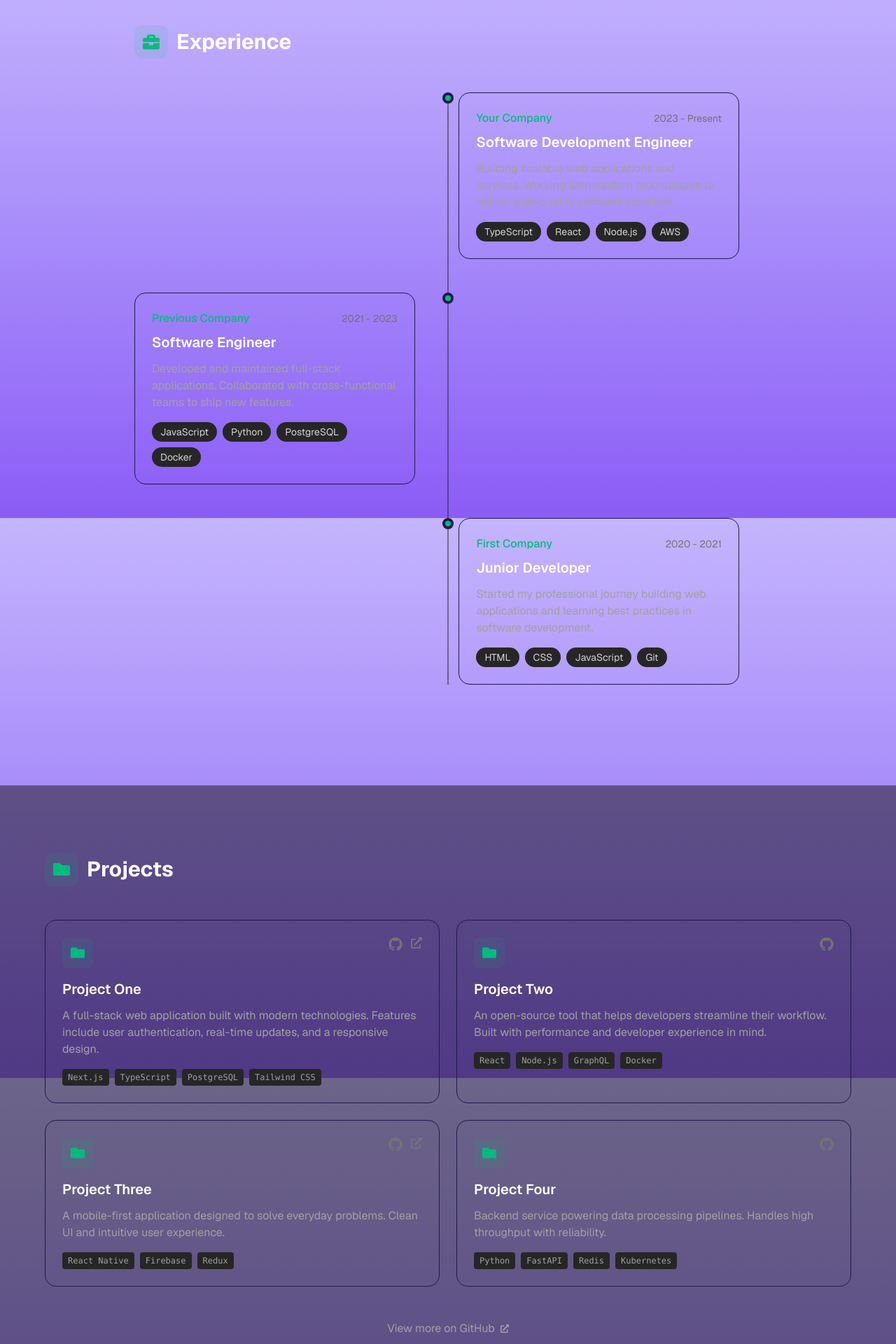
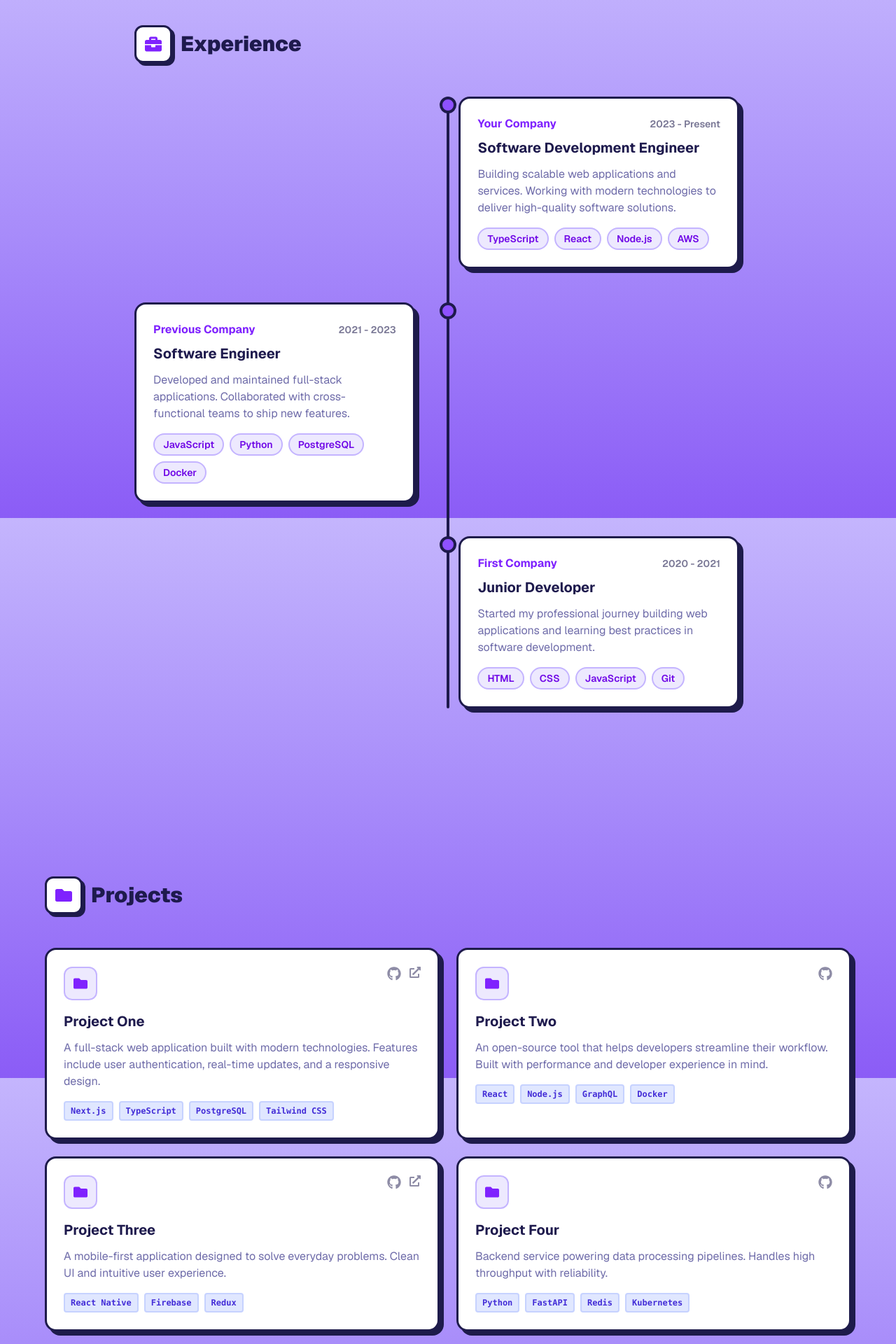
Before and after one commit to 42euge/euge-website, a Next.js app: page / in a window 1280 px wide. Shown: the part 860-2780 px from the top of the page at 70% size. Built offline with nearby package versions, Linux system fonts and the light colour scheme.

Commit message:
Theme update

```diff
--- a/app/blog/[slug]/page.tsx
+++ b/app/blog/[slug]/page.tsx
@@ -45,18 +45,20 @@ export default async function BlogPostPage({ params }: Props) {
         {/* Back link */}
         <Link
           href="/blog"
-          className="inline-flex items-center gap-2 text-neutral-400 hover:text-emerald-500 transition-colors mb-8"
+          className="inline-flex items-center gap-2 text-indigo-950/70 hover:text-violet-600 transition-colors mb-8 font-semibold"
         >
           <FaArrowLeft className="w-3 h-3" />
           Back to blog
         </Link>
 
+        {/* Content card */}
+        <div className="cartoon-card rounded-2xl p-8 md:p-12">
           {/* Header */}
-        <header className="mb-12">
-          <h1 className="text-4xl md:text-5xl font-bold text-white mb-4">
+          <header className="mb-8 pb-8 border-b-2 border-indigo-950/10">
+            <h1 className="text-3xl md:text-4xl font-black text-indigo-950 mb-4">
               {post.title}
             </h1>
-          <div className="flex items-center gap-4 text-neutral-500">
+            <div className="flex items-center gap-4 text-indigo-950/60 font-semibold">
               <span className="flex items-center gap-2">
                 <FaCalendar className="w-4 h-4" />
                 {new Date(post.date).toLocaleDateString("en-US", {
@@ -71,7 +73,7 @@ export default async function BlogPostPage({ params }: Props) {
                 {post.tags.map((tag) => (
                   <span
                     key={tag}
-                  className="px-3 py-1 text-sm bg-emerald-500/10 text-emerald-500 rounded-full"
+                    className="px-3 py-1 text-sm bg-violet-100 text-violet-700 rounded-full font-semibold border-2 border-violet-300"
                   >
                     {tag}
                   </span>
@@ -81,8 +83,9 @@ export default async function BlogPostPage({ params }: Props) {
           </header>
 
           {/* Content */}
-        <div className="prose prose-invert prose-emerald max-w-none prose-headings:text-white prose-p:text-neutral-300 prose-a:text-emerald-500 prose-strong:text-white prose-code:text-emerald-400 prose-pre:bg-neutral-900 prose-pre:border prose-pre:border-neutral-800">
+          <div className="prose prose-lg max-w-none prose-headings:text-indigo-950 prose-headings:font-bold prose-p:text-indigo-900/80 prose-a:text-violet-600 prose-strong:text-indigo-950 prose-code:text-violet-600 prose-code:bg-violet-50 prose-code:px-1 prose-code:rounded prose-pre:bg-indigo-950 prose-pre:text-white prose-li:text-indigo-900/80">
             <MDXRemote source={post.content} />
+          </div>
         </div>
       </article>
     </div>
--- a/app/blog/page.tsx
+++ b/app/blog/page.tsx
@@ -15,32 +15,32 @@ export default function BlogPage() {
       <div className="max-w-4xl mx-auto">
         {/* Header */}
         <div className="mb-12">
-          <h1 className="text-4xl font-bold text-white mb-4">Blog</h1>
-          <p className="text-neutral-400 text-lg">
+          <h1 className="text-4xl font-black text-indigo-950 mb-4">Blog</h1>
+          <p className="text-indigo-900/70 text-lg font-semibold">
             Thoughts on software development, technology, and more.
           </p>
         </div>
 
         {/* Posts */}
         {posts.length === 0 ? (
-          <div className="text-center py-16">
-            <p className="text-neutral-500 text-lg">No posts yet. Check back soon!</p>
+          <div className="text-center py-16 cartoon-card rounded-2xl">
+            <p className="text-indigo-900/70 text-lg font-semibold">No posts yet. Check back soon!</p>
           </div>
         ) : (
-          <div className="space-y-8">
+          <div className="space-y-6">
             {posts.map((post) => (
               <article
                 key={post.slug}
-                className="group p-6 rounded-2xl bg-card border border-card-border hover:border-emerald-500/50 transition-all duration-300"
+                className="group p-6 rounded-2xl cartoon-card hover:-translate-y-1 transition-transform duration-200"
               >
                 <Link href={`/blog/${post.slug}`}>
-                  <h2 className="text-2xl font-semibold text-white mb-3 group-hover:text-emerald-500 transition-colors">
+                  <h2 className="text-2xl font-bold text-indigo-950 mb-3 group-hover:text-violet-600 transition-colors">
                     {post.title}
                   </h2>
-                  <p className="text-neutral-400 mb-4 line-clamp-2">
+                  <p className="text-indigo-900/70 mb-4 line-clamp-2">
                     {post.description}
                   </p>
-                  <div className="flex flex-wrap items-center gap-4 text-sm text-neutral-500">
+                  <div className="flex flex-wrap items-center gap-4 text-sm text-indigo-950/60 font-semibold">
                     <span className="flex items-center gap-2">
                       <FaCalendar className="w-3 h-3" />
                       {new Date(post.date).toLocaleDateString("en-US", {
--- a/components/Experience.tsx
+++ b/components/Experience.tsx
@@ -43,16 +43,16 @@ export function Experience() {
       <div className="max-w-4xl mx-auto">
         {/* Section header */}
         <div className="flex items-center gap-3 mb-12">
-          <div className="p-3 rounded-xl bg-emerald-500/10 text-emerald-500">
-            <FaBriefcase className="w-6 h-6" />
+          <div className="p-3 rounded-xl bg-white border-3 border-indigo-950 cartoon-btn">
+            <FaBriefcase className="w-6 h-6 text-violet-600" />
           </div>
-          <h2 className="text-3xl font-bold text-white">Experience</h2>
+          <h2 className="text-3xl font-black text-indigo-950">Experience</h2>
         </div>
 
         {/* Timeline */}
         <div className="relative">
           {/* Timeline line */}
-          <div className="absolute left-0 md:left-1/2 top-0 bottom-0 w-px bg-neutral-800 -translate-x-1/2" />
+          <div className="absolute left-4 md:left-1/2 top-0 bottom-0 w-1 bg-indigo-950 -translate-x-1/2 rounded-full" />
 
           {experiences.map((exp, index) => (
             <div
@@ -62,26 +62,26 @@ export function Experience() {
               }`}
             >
               {/* Timeline dot */}
-              <div className="absolute left-0 md:left-1/2 w-4 h-4 bg-emerald-500 rounded-full -translate-x-1/2 border-4 border-background" />
+              <div className="absolute left-4 md:left-1/2 w-6 h-6 bg-violet-500 rounded-full -translate-x-1/2 border-4 border-indigo-950 z-10" />
 
               {/* Content */}
-              <div className="md:w-1/2 pl-8 md:pl-0 md:px-8">
-                <div className="p-6 rounded-2xl bg-card border border-card-border hover:border-emerald-500/50 transition-colors">
-                  <div className="flex items-center justify-between mb-2">
-                    <span className="text-emerald-500 font-medium">
+              <div className="md:w-1/2 pl-12 md:pl-0 md:px-8">
+                <div className="p-6 rounded-2xl cartoon-card">
+                  <div className="flex items-center justify-between mb-2 flex-wrap gap-2">
+                    <span className="text-violet-600 font-bold">
                       {exp.company}
                     </span>
-                    <span className="text-sm text-neutral-500">{exp.period}</span>
+                    <span className="text-sm text-indigo-950/60 font-semibold">{exp.period}</span>
                   </div>
-                  <h3 className="text-xl font-semibold text-white mb-3">
+                  <h3 className="text-xl font-bold text-indigo-950 mb-3">
                     {exp.role}
                   </h3>
-                  <p className="text-neutral-400 mb-4">{exp.description}</p>
+                  <p className="text-indigo-900/70 mb-4">{exp.description}</p>
                   <div className="flex flex-wrap gap-2">
                     {exp.technologies.map((tech) => (
                       <span
                         key={tech}
-                        className="px-3 py-1 text-sm bg-neutral-800 text-neutral-300 rounded-full"
+                        className="px-3 py-1 text-sm bg-violet-100 text-violet-700 rounded-full font-semibold border-2 border-violet-300"
                       >
                         {tech}
                       </span>
--- a/components/Projects.tsx
+++ b/components/Projects.tsx
@@ -48,14 +48,14 @@ const projects: Project[] = [
 
 export function Projects() {
   return (
-    <section id="projects" className="py-24 px-6 bg-neutral-900/50">
+    <section id="projects" className="py-24 px-6">
       <div className="max-w-6xl mx-auto">
         {/* Section header */}
         <div className="flex items-center gap-3 mb-12">
-          <div className="p-3 rounded-xl bg-emerald-500/10 text-emerald-500">
-            <FaFolder className="w-6 h-6" />
+          <div className="p-3 rounded-xl bg-white border-3 border-indigo-950 cartoon-btn">
+            <FaFolder className="w-6 h-6 text-violet-600" />
           </div>
-          <h2 className="text-3xl font-bold text-white">Projects</h2>
+          <h2 className="text-3xl font-black text-indigo-950">Projects</h2>
         </div>
 
         {/* Projects grid */}
@@ -63,13 +63,11 @@ export function Projects() {
           {projects.map((project, index) => (
             <div
               key={index}
-              className={`group p-6 rounded-2xl bg-card border border-card-border hover:border-emerald-500/50 transition-all duration-300 ${
-                project.featured ? "md:col-span-1" : ""
-              }`}
+              className="group p-6 rounded-2xl cartoon-card hover:-translate-y-1 transition-transform duration-200"
             >
               {/* Header */}
               <div className="flex items-start justify-between mb-4">
-                <div className="p-3 rounded-lg bg-emerald-500/10 text-emerald-500 group-hover:bg-emerald-500 group-hover:text-white transition-colors">
+                <div className="p-3 rounded-xl bg-violet-100 text-violet-600 border-2 border-violet-300">
                   <FaFolder className="w-5 h-5" />
                 </div>
                 <div className="flex gap-3">
@@ -78,7 +76,7 @@ export function Projects() {
                       href={project.github}
                       target="_blank"
                       rel="noopener noreferrer"
-                      className="text-neutral-500 hover:text-emerald-500 transition-colors"
+                      className="text-indigo-950/50 hover:text-violet-600 transition-colors"
                     >
                       <FaGithub className="w-5 h-5" />
                     </a>
@@ -88,7 +86,7 @@ export function Projects() {
                       href={project.live}
                       target="_blank"
                       rel="noopener noreferrer"
-                      className="text-neutral-500 hover:text-emerald-500 transition-colors"
+                      className="text-indigo-950/50 hover:text-violet-600 transition-colors"
                     >
                       <FaExternalLinkAlt className="w-4 h-4" />
                     </a>
@@ -97,10 +95,10 @@ export function Projects() {
               </div>
 
               {/* Content */}
-              <h3 className="text-xl font-semibold text-white mb-3 group-hover:text-emerald-500 transition-colors">
+              <h3 className="text-xl font-bold text-indigo-950 mb-3 group-hover:text-violet-600 transition-colors">
                 {project.title}
               </h3>
-              <p className="text-neutral-400 mb-4 line-clamp-3">
+              <p className="text-indigo-900/70 mb-4 line-clamp-3">
                 {project.description}
               </p>
 
@@ -109,7 +107,7 @@ export function Projects() {
                 {project.technologies.map((tech) => (
                   <span
                     key={tech}
-                    className="px-2 py-1 text-xs font-mono bg-neutral-800 text-neutral-400 rounded"
+                    className="px-2 py-1 text-xs font-mono font-bold bg-indigo-100 text-indigo-700 rounded border-2 border-indigo-200"
                   >
                     {tech}
                   </span>
@@ -125,7 +123,7 @@ export function Projects() {
             href="https://github.com/42euge"
             target="_blank"
             rel="noopener noreferrer"
-            className="inline-flex items-center gap-2 text-neutral-400 hover:text-emerald-500 transition-colors"
+            className="inline-flex items-center gap-2 text-indigo-950 hover:text-violet-600 transition-colors font-bold"
           >
             <span>View more on GitHub</span>
             <FaExternalLinkAlt className="w-3 h-3" />
```
Also changed, not shown: components/Footer.tsx (+14 -12 lines), components/Navbar.tsx (+12 -12 lines). Lines whose indentation alone changed are shown as unchanged.
